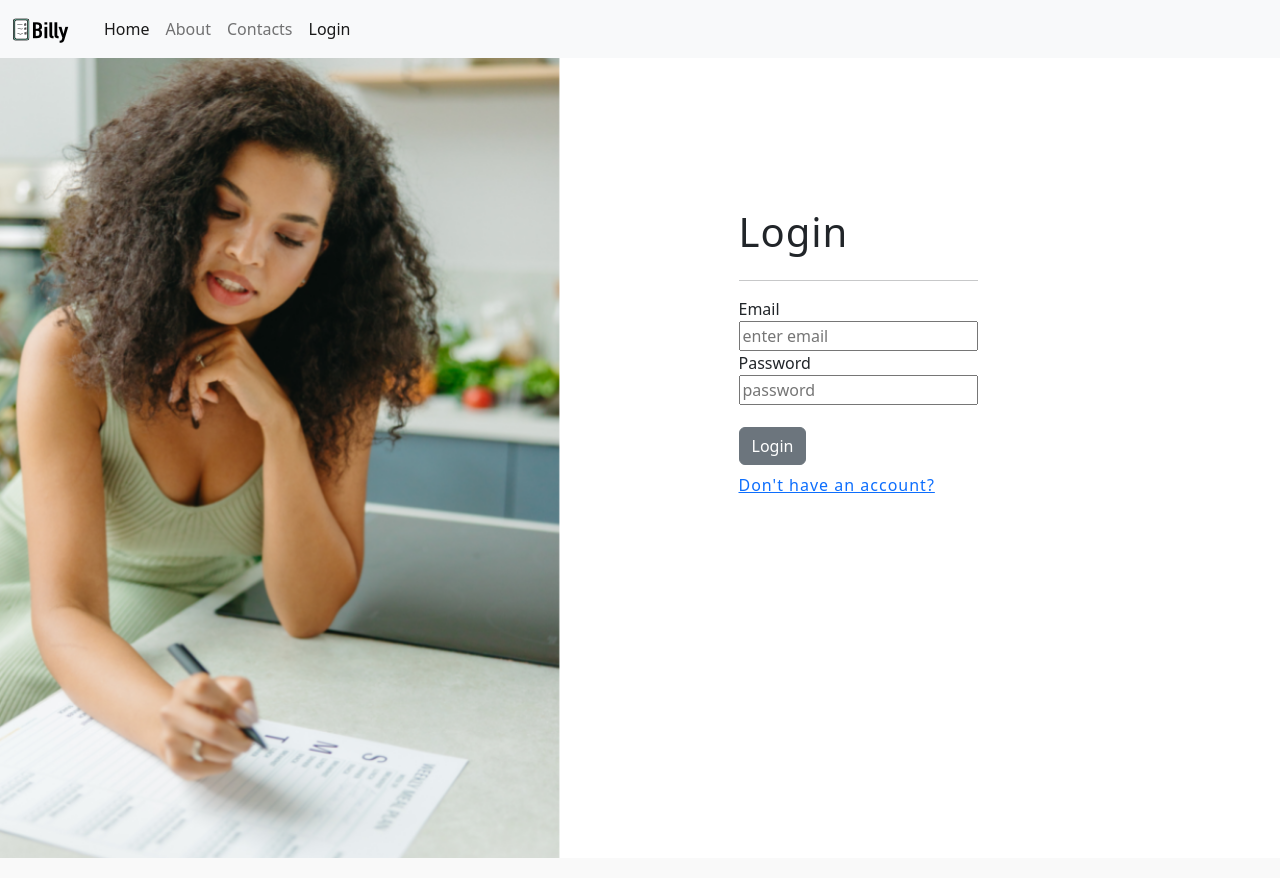
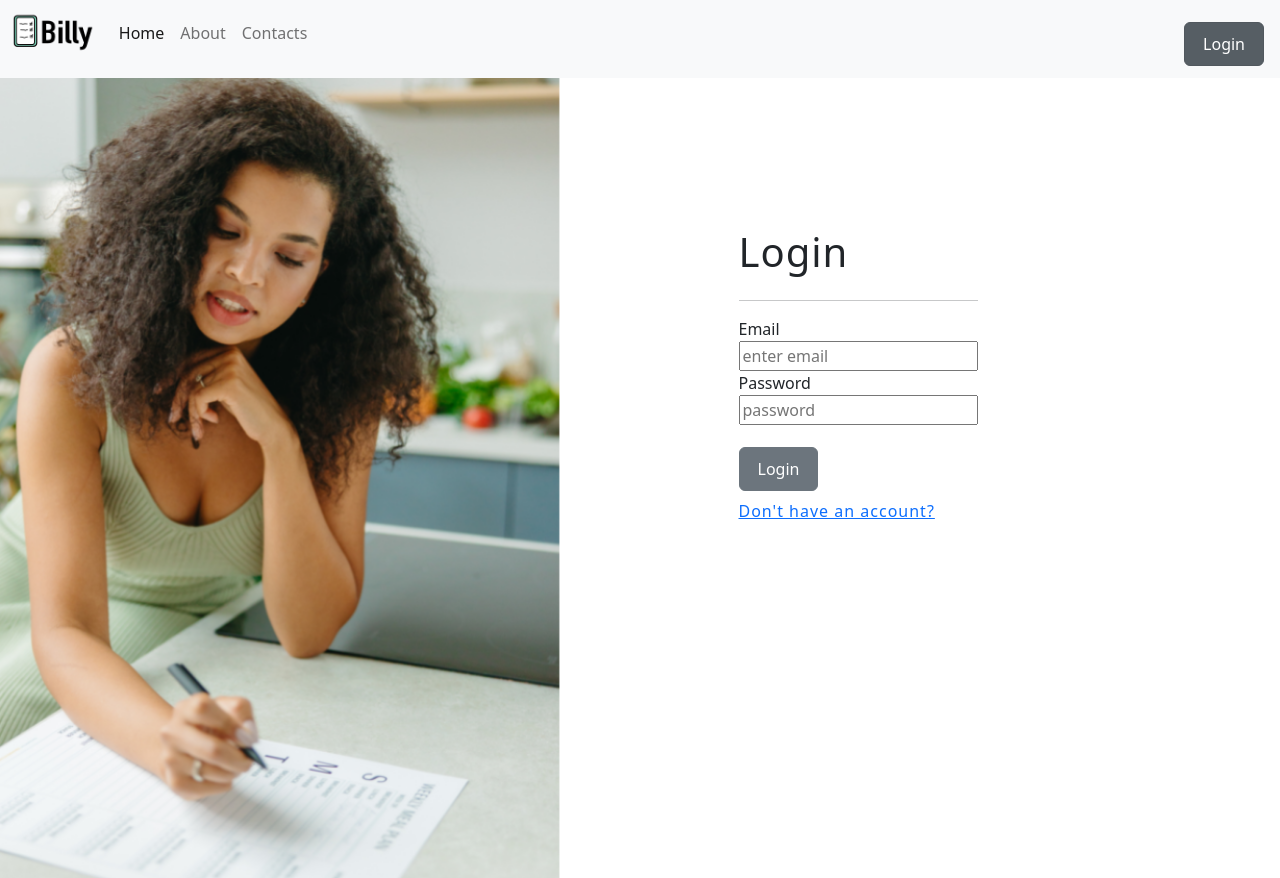
Before and after one commit to Valeprogr/Billy-board-finalproject, a React (Create React App) app in the folder client/: page /login in a window 1280 px wide. Built offline with nearby package versions, Linux system fonts and the light colour scheme; no server answers.

Commit message:
final touch

```diff
--- a/client/src/components/userHomepage/profileUser.css
+++ b/client/src/components/userHomepage/profileUser.css
@@ -24,7 +24,7 @@
 
 
 .header-profile {
-    background-image: url("../../images/background.png");
+    background-image: url("../../images/profile2.png");
     background-repeat: no-repeat;
     background-size: cover;
     height: 200px;
--- a/client/src/pages/home/Navbar.js
+++ b/client/src/pages/home/Navbar.js
@@ -16,13 +16,17 @@ const Navbar = ({children}) => {
           <span className="navbar-toggler-icon">
           </span>
         </button>
-        <div className="collapse navbar-collapse" id="navbarSupportedContent">
-          <div className="navbar-nav">
-            <NavLink className="nav-item nav-link active" to="/">Home</NavLink>
-            <NavLink className="nav-item nav-link" to="/about">About</NavLink>
-            <NavLink className="nav-item nav-link" to="/contacts">Contacts</NavLink>
-            <NavLink className="nav-item nav-link" to="/login">Login</NavLink>
-          </div>
+        <div className="collapse navbar-collapse navbar-body " id="navbarSupportedContent">
+
+              <div className="navbar-nav">
+                <NavLink className="nav-item nav-link active" to="/">Home</NavLink>
+                <NavLink className="nav-item nav-link" to="/about">About</NavLink>
+                <NavLink className="nav-item nav-link" to="/contacts">Contacts</NavLink>
+              </div>
+              <div>
+              <NavLink className="nav-item nav-link btn btn-secondary btn-login" to="/login">Login</NavLink>
+              </div>
+
         </div>
 
       </nav>
--- a/client/src/pages/home/home.css
+++ b/client/src/pages/home/home.css
@@ -12,6 +12,8 @@
   }
   .navbar {
     background-color: white;
+    padding: 0px 12px 12px 12px!important;
+    color: white;
   }
 .home{
     display: flex;
@@ -53,8 +55,19 @@ justify-content: center;
     display: flex;
 }
 .logo{
-    height: auto;
+    height: 46px;
     width: auto;
+
+}
+
+.navbar-body{
+    display: flex;
+    justify-content: space-between;
+}
+
+.btn-login{
+    padding: 9px 18px!important;
+    margin-right: 4px;
 }
 
 @media only screen and (max-width: 600px) {
```
Also changed, not shown: client/src/images/logo.png, client/src/images/profile2.png (added).
